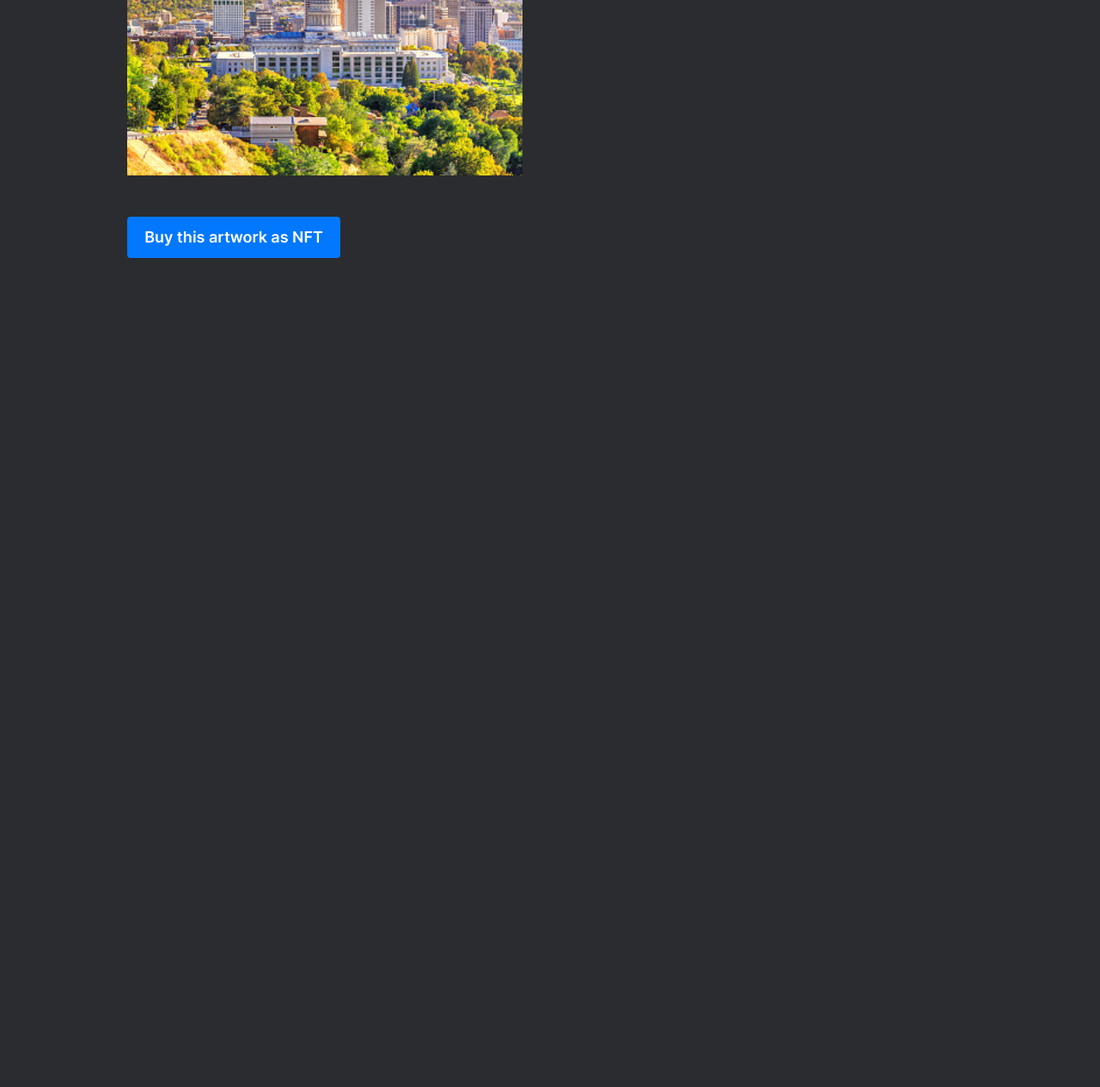
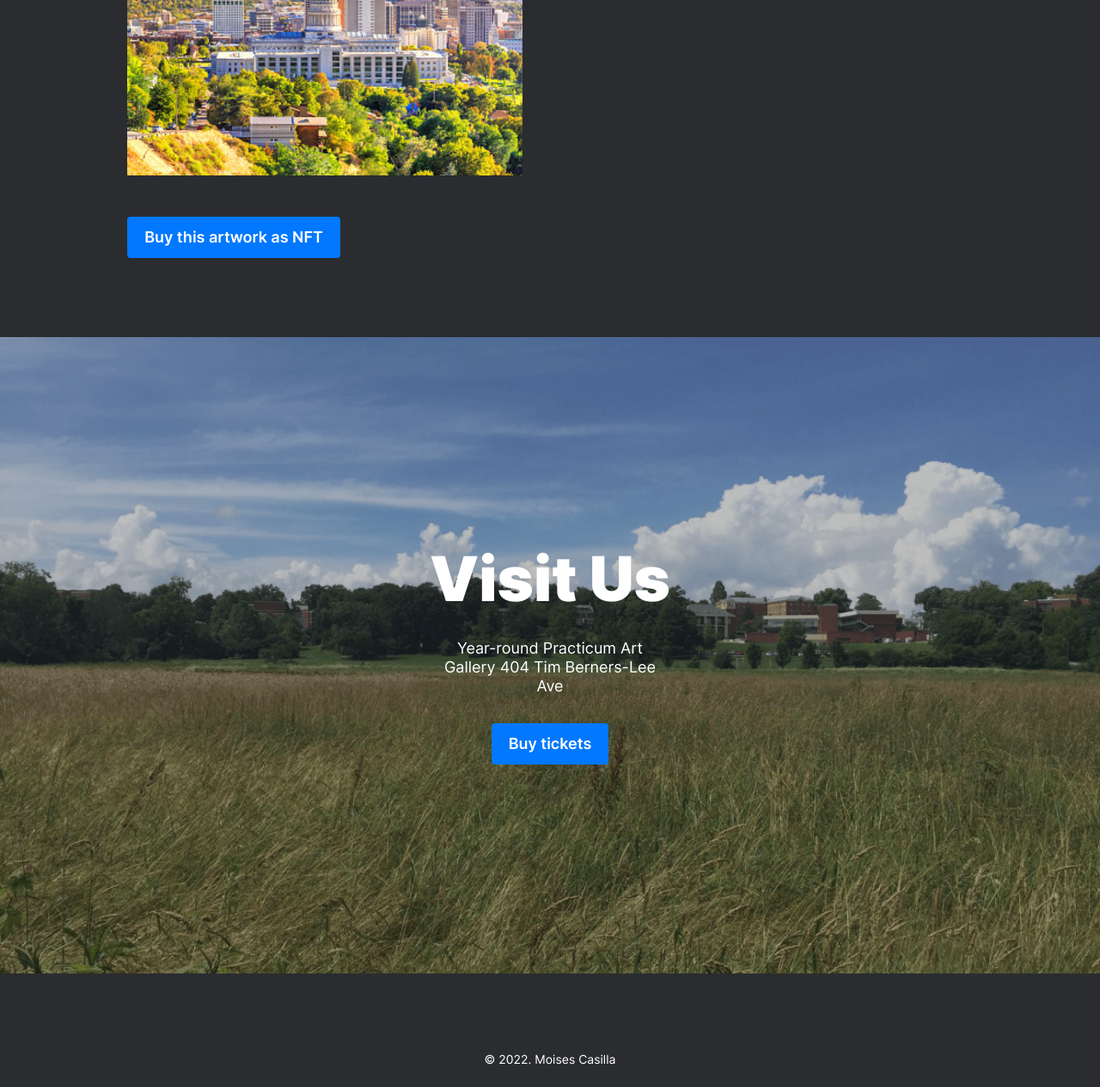
Before and after one commit to mcdevs365/web_project_3, a plain HTML site: page index.html in a window 1280 px wide. Shown: the part 6579-7843 px from the top of the page at 86% size. Before the commit the page ends 6879 px from the top, so only its background shows below. Drawn offline with Linux system fonts and the light colour scheme.

Commit message:
added cover & footer sections

```diff
--- /dev/null
+++ b/blocks/button/_key_cover/button_key_cover.css
@@ -0,0 +1,8 @@
+.button_key_cover {
+  padding-bottom: 13px;
+  padding-top: 13px;
+  padding-left: 20px;
+  padding-right: 20px;
+  margin: 0;
+  z-index: 2;
+}
--- /dev/null
+++ b/blocks/cover/__subtitle/cover__subtitle.css
@@ -0,0 +1,9 @@
+.cover__subtitle {
+  margin: 0 0 32px 0;
+  padding: 0;
+  max-width: 280px;
+  text-align: center;
+  font-size: 18px;
+  line-height: 22px;
+  z-index: 2;
+}
--- /dev/null
+++ b/blocks/cover/__title/cover__title.css
@@ -0,0 +1,8 @@
+.cover__title {
+  font-size: 72px;
+  line-height: 76px;
+  font-weight: 900;
+  margin: 0 0 32px 0;
+  padding: 0;
+  z-index: 2;
+}
--- /dev/null
+++ b/blocks/cover/cover.css
@@ -0,0 +1,32 @@
+.cover {
+  margin-top: 92px;
+  background-image: url("../../images/__background\ \(1\).png");
+  width: calc(100%);
+  min-height: 740px;
+  background-size: cover;
+  display: flex;
+  flex-direction: column;
+  justify-content: center;
+  align-items: center;
+  position: relative;
+  z-index: 1;
+}
+
+.cover::after {
+  content: "";
+  background-color: #2a2c2f;
+  opacity: 0.3;
+  position: absolute;
+  top: 0;
+  left: 0;
+  bottom: 0;
+  right: 0;
+  width: 100%;
+  height: 100%;
+  z-index: 1;
+  transition: opacity 0.3s ease-out;
+}
+
+.cover:hover::after {
+  opacity: 0.8;
+}
--- /dev/null
+++ b/blocks/footer/__author/footer__author.css
@@ -0,0 +1,3 @@
+.footer__author {
+  margin: 92px 0 0 0;
+}
--- /dev/null
+++ b/blocks/footer/footer.css
@@ -0,0 +1,6 @@
+.footer {
+  font-size: 14px;
+  line-height: 16px;
+  text-align: center;
+  padding-bottom: 24px;
+}
--- a/index.html
+++ b/index.html
@@ -107,35 +107,33 @@
           />
           <div class="places__paragraphs">
             <p class="places__paragraph">
-              Kyiv (or Kiev), Ukraine's capital, is a large city located on
-              the shores of the Dnipro river. Of course, no one in their right
-              mind would swim in the river, unless they grew up here, in which
-              case they've probably tried it at some point. Summers are hot
-              here, and the winters are drafty, but the fall and the spring
-              are are absolutely amazing.
+              Kyiv (or Kiev), Ukraine's capital, is a large city located on the
+              shores of the Dnipro river. Of course, no one in their right mind
+              would swim in the river, unless they grew up here, in which case
+              they've probably tried it at some point. Summers are hot here, and
+              the winters are drafty, but the fall and the spring are are
+              absolutely amazing.
             </p>
             <p class="places__paragraph">
               The city itself is a mix of pre-revolution, post-war and soviet
               architecture, all of it sprinkled with modified balconies. If
-              you're on the right bank of the Dnipro, the landscape is
-              difficult to traverse for people on bikes and those wearing
-              heels. The left bank is considered far less interesting and
-              prestigious though, even by people who live on the far outskirts
-              of the right one.
+              you're on the right bank of the Dnipro, the landscape is difficult
+              to traverse for people on bikes and those wearing heels. The left
+              bank is considered far less interesting and prestigious though,
+              even by people who live on the far outskirts of the right one.
             </p>
           </div>
           <a
             class="button"
             href="https://www.theverge.com/22310188/nft-explainer-what-is-blockchain-crypto-art-faq"
-            >Buy this artwork as NFT</a>
+            >Buy this artwork as NFT</a
+          >
         </article>
         <article class="places content__places">
           <h2 class="places__title">Cricieth, Wales</h2>
           <div class="places__website">
             <h3 class="places__website-url-heading">Artist</h3>
-            <p class="places__website-artist">
-              Steffan Warren, lead editor
-            </p>
+            <p class="places__website-artist">Steffan Warren, lead editor</p>
             <p class="places__website-artist">
               Kseniya Glagoleva, project manager
             </p>
@@ -147,27 +145,27 @@
           />
           <div class="places__paragraphs">
             <p class="places__paragraph">
-              The medieval ruin of Cricieth Castle overlooks the town below
-              from a rock that juts out into the sea. It is thought to have
-              been built by Llewelyn the Great in the 13th century. Some 900
-              years later, the self-styled Pearl of Wales on the Shores of
-              Snowdonia has become a popular tourist destination during the
-              summer months.
+              The medieval ruin of Cricieth Castle overlooks the town below from
+              a rock that juts out into the sea. It is thought to have been
+              built by Llewelyn the Great in the 13th century. Some 900 years
+              later, the self-styled Pearl of Wales on the Shores of Snowdonia
+              has become a popular tourist destination during the summer months.
             </p>
             <p class="places__paragraph">
               A short walk down the road from the castle, you can enjoy the
-              world's best ice cream at Cadwalader's, whose secret ingredient
-              is rumored to be locally sourced seaweed. Another claim to fame
-              is the fact that Cricieth won the Wales in Bloom award for five
-              years in a row for its spectacular floral displays around town.
-              It was also home to David Lloyd George, the only Welshman ever
-              to hold the office of Prime Minister of the UK.
+              world's best ice cream at Cadwalader's, whose secret ingredient is
+              rumored to be locally sourced seaweed. Another claim to fame is
+              the fact that Cricieth won the Wales in Bloom award for five years
+              in a row for its spectacular floral displays around town. It was
+              also home to David Lloyd George, the only Welshman ever to hold
+              the office of Prime Minister of the UK.
             </p>
           </div>
           <a
             class="button"
             href="https://www.theverge.com/22310188/nft-explainer-what-is-blockchain-crypto-art-faq"
-            >Buy this artwork as NFT</a>
+            >Buy this artwork as NFT</a
+          >
         </article>
         <article class="places content__places">
           <h2 class="places__title">Berea, USA</h2>
@@ -184,19 +182,18 @@
           />
           <div class="places__paragraphs">
             <p class="places__paragraph">
-              Berea is a small town located in the central part of Kentucky.
-              The town is surrounded by beautiful forests and countryside.
-              It's known as the arts and crafts capital of the state, and
-              visitors will find plenty of shopping opportunities: shops with
-              handmade jewelry, candles, wood items, galleries, glass studios,
-              and more. The town holds a yearly festival celebrating
-              "spoonbread", a local dish made with cornbread and served with a
-              wooden spoon.
+              Berea is a small town located in the central part of Kentucky. The
+              town is surrounded by beautiful forests and countryside. It's
+              known as the arts and crafts capital of the state, and visitors
+              will find plenty of shopping opportunities: shops with handmade
+              jewelry, candles, wood items, galleries, glass studios, and more.
+              The town holds a yearly festival celebrating "spoonbread", a local
+              dish made with cornbread and served with a wooden spoon.
             </p>
             <p class="places__paragraph">
               However, it's probably known best for the local college. Berea
-              College was founded in 1855 and was the first college in the
-              south to be racially integrated, as well as the first to be
+              College was founded in 1855 and was the first college in the south
+              to be racially integrated, as well as the first to be
               coeducational. Somewhat uniquely, it charges no tuition — every
               student receives a full-tuition scholarship.
             </p>
@@ -204,7 +201,8 @@
           <a
             class="button"
             href="https://www.theverge.com/22310188/nft-explainer-what-is-blockchain-crypto-art-faq"
-            >Buy this artwork as NFT</a>
+            >Buy this artwork as NFT</a
+          >
         </article>
         <article class="places content__places">
           <h2 class="places__title">Muramvya, Burundi</h2>
@@ -229,33 +227,32 @@
             </p>
             <p class="places__paragraph">
               The weather is rather chilly at night, but during the day, you
-              would think you're in heaven. At 2,665 meters (8,743 ft) above
-              sea level, Mount Teza is one of the coldest places in the
-              province. But that cool breeze allows for one of the largest
-              plantations of tea and coffee in the country, which make up the
-              bulk of Burundi's exports.
+              would think you're in heaven. At 2,665 meters (8,743 ft) above sea
+              level, Mount Teza is one of the coldest places in the province.
+              But that cool breeze allows for one of the largest plantations of
+              tea and coffee in the country, which make up the bulk of Burundi's
+              exports.
             </p>
             <p class="places__paragraph">
-              The Kibira National Park, one of the largest wildlife reserves
-              for apes, overlaps four provinces, including Muramvya. This
-              National Park lies at the apex of the beautiful mountains of the
-              Congo-Nile Divide, ranging between 1550 and 2660 meters of
-              altitude. It is filled with beautiful vegetation, and a source
-              for the various rivers and streams which provide water around
-              the country.
+              The Kibira National Park, one of the largest wildlife reserves for
+              apes, overlaps four provinces, including Muramvya. This National
+              Park lies at the apex of the beautiful mountains of the Congo-Nile
+              Divide, ranging between 1550 and 2660 meters of altitude. It is
+              filled with beautiful vegetation, and a source for the various
+              rivers and streams which provide water around the country.
             </p>
           </div>
           <a
             class="button"
             href="https://www.theverge.com/22310188/nft-explainer-what-is-blockchain-crypto-art-faq"
-            >Buy this artwork as NFT</a>
+            >Buy this artwork as NFT</a
+          >
         </article>
         <article class="places content__places">
           <h2 class="places__title">Salt Lake City, USA</h2>
           <div class="places__website">
             <h3 class="places__website-url-heading">Artist</h3>
             <p class="places__website-artist">
-
               Moises Casilla, software engineer
             </p>
           </div>
@@ -266,27 +263,43 @@
           />
           <div class="places__paragraphs">
             <p class="places__paragraph">
-              A hidden gem found by the founders of the LDS church while escaping
-              to find religious freedom. Salt Lake lies in a mountain valley with
-              the Wasatch Mountains to the east and north, and the Oquirrh
-              Mountains to the west. The city is host to the largest saltwater
-              lake in the Western Hemisphere, and the 8th largest terminal
-              lake in the world.
+              A hidden gem found by the founders of the LDS church while
+              escaping to find religious freedom. Salt Lake lies in a mountain
+              valley with the Wasatch Mountains to the east and north, and the
+              Oquirrh Mountains to the west. The city is host to the largest
+              saltwater lake in the Western Hemisphere, and the 8th largest
+              terminal lake in the world.
             </p>
             <p class="places__paragraph">
-              This valley offers one of the nation's most spectacular and
-              unique landscapes. If you are the outdoorsy type, you are
-              bound to find so many activities and places to go. LDS
-              culture remains heavily influential, but in recent years
-              the city has seen an influx of people from different
-              backgrounds and cultures.
+              This valley offers one of the nation's most spectacular and unique
+              landscapes. If you are the outdoorsy type, you are bound to find
+              so many activities and places to go. LDS culture remains heavily
+              influential, but in recent years the city has seen an influx of
+              people from different backgrounds and cultures.
             </p>
           </div>
           <a
             class="button"
             href="https://www.theverge.com/22310188/nft-explainer-what-is-blockchain-crypto-art-faq"
-            >Buy this artwork as NFT</a>
+            >Buy this artwork as NFT</a
+          >
         </article>
+      </section>
+
+      <section class="cover content__cover">
+        <h2 class="cover__title">Visit Us</h2>
+        <p class="cover__subtitle">
+          Year-round Practicum Art Gallery 404 Tim Berners-Lee Ave
+        </p>
+        <a
+          class="button button_key_cover"
+          href="https://www.figma.com/file/1zCYcflj6BJx5VqOvXU9nb/Sprint-3%3A-From-Homeland-to-Homeland-%7C-desktop-%2B-mobile?node-id=2%3A3"
+          >Buy tickets</a
+        >
+      </section>
+      <footer class="footer">
+        <p class="footer__author">&copy; 2022. Moises Casilla</p>
+      </footer>
     </main>
   </body>
 </html>
```
Also changed, not shown: pages/index.css (+10 -0 lines).
